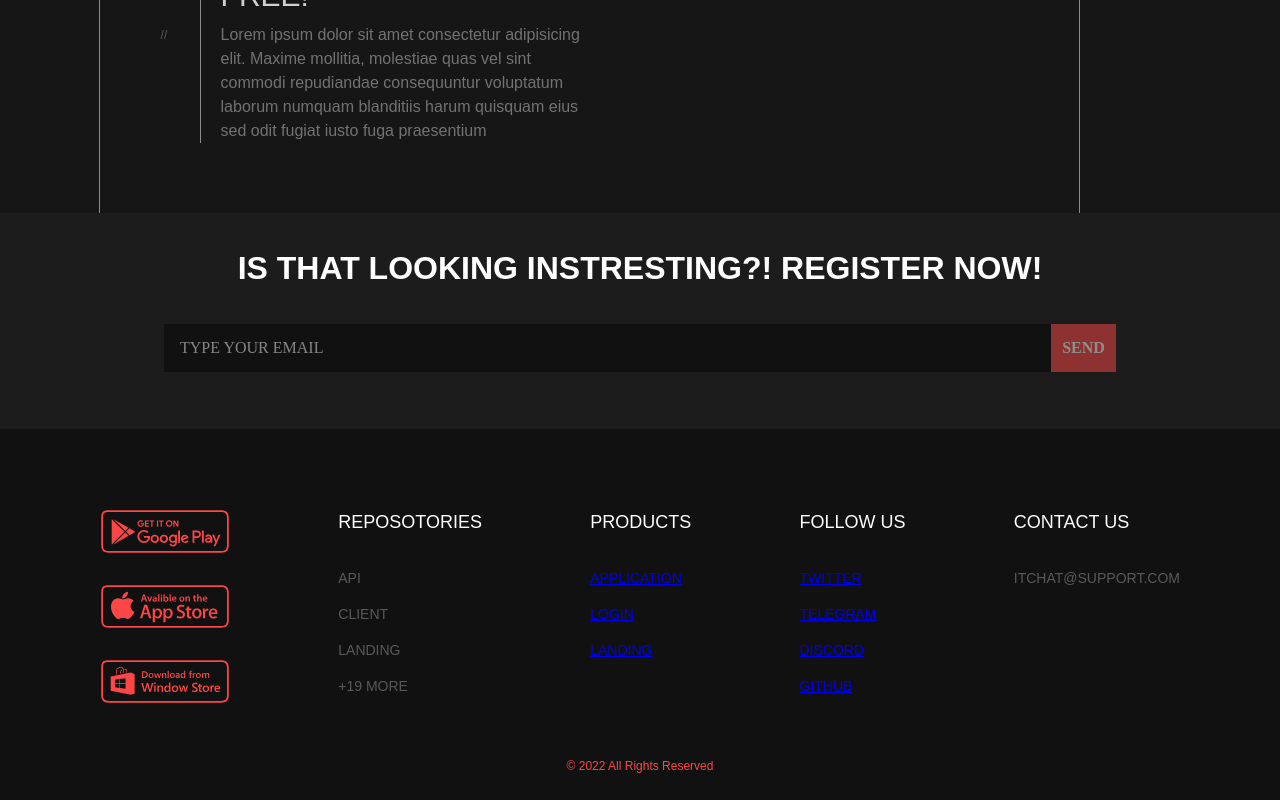
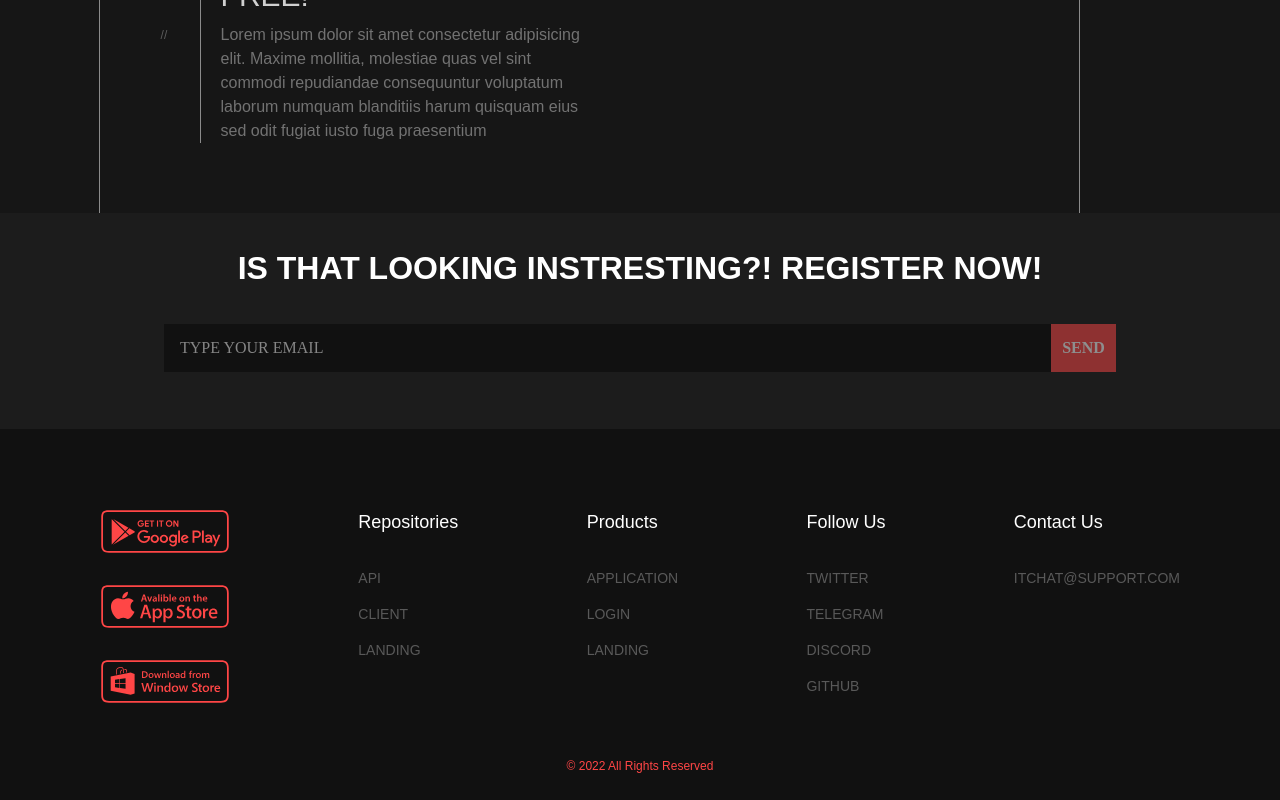
Before and after one commit to zaunchat/landing, a Next.js app: page / in a window 1280 px wide. Shown: the part 1054-1854 px from the top of the page. Built offline with nearby package versions, Linux system fonts and the light colour scheme; a web font is replaced by a local one.

Commit message:
fix: Use ul + li

```diff
--- a/src/components/Footer.tsx
+++ b/src/components/Footer.tsx
@@ -15,37 +15,35 @@ export function Footer() {
           <MicosoftStoreIcon />
         </div>
         <div className={styles.list}>
-          <div className={styles.title}>REPOSOTORIES</div>
-          <div className={styles.items}>
-            <div>API</div>
-            <div>CLIENT</div>
-            <div>LANDING</div>
-            <div>+19 MORE</div>
-          </div>
-        </div>
-        {/* TODO?: use li list */}
-        <div className={styles.list}>
-          <div className={styles.title}>PRODUCTS</div>
-          <div className={styles.items}>
-            <a href="#">APPLICATION</a>
-            <a href="#">LOGIN</a>
-            <a href="#">LANDING</a>
-          </div>
+          <div className={styles.title}>Repositories</div>
+          <ul className={styles.items}>
+            <li><a href="#">API</a></li>
+            <li><a href="#">Client</a></li>
+            <li><a href="#">Landing</a></li>
+          </ul>
         </div>
         <div className={styles.list}>
-          <div className={styles.title}>FOLLOW US</div>
-          <div className={styles.items}>
-            <a href="#">TWITTER</a>
-            <a href="#">TELEGRAM</a>
-            <a href="#">DISCORD</a>
-            <a href="https://github.com/itchatapp">GITHUB</a>
-          </div>
+          <div className={styles.title}>Products</div>
+          <ul className={styles.items}>
+            <li><a href="#">Application</a></li>
+            <li><a href="#">Login</a></li>
+            <li><a href="#">Landing</a></li>
+          </ul>
         </div>
         <div className={styles.list}>
-          <div className={styles.title}>CONTACT US</div>
-          <div className={styles.items}>
-            <div>ITCHAT@SUPPORT.COM</div>
-          </div>
+          <div className={styles.title}>Follow Us</div>
+          <ul className={styles.items}>
+            <li><a href="#">Twitter</a></li>
+            <li><a href="#">Telegram</a></li>
+            <li><a href="#">Discord</a></li>
+            <li><a href="https://github.com/itchatapp">Github</a></li>
+          </ul>
+        </div>
+        <div className={styles.list}>
+          <div className={styles.title}>Contact Us</div>
+          <ul className={styles.items}>
+            <li><a href="mailto:itchat@support.com">itchat@support.com</a></li>
+          </ul>
         </div>
       </footer>
       <div className={styles.copy_right}>© 2022 All Rights Reserved</div>
--- a/src/styles/components/Footer.module.scss
+++ b/src/styles/components/Footer.module.scss
@@ -8,35 +8,52 @@
   line-height: 18px;
   color: #ff4646;
 }
+
 .footer {
   height: 353px;
   display: flex;
   justify-content: space-between;
-  & > .downloads {
+
+  &>.downloads {
     display: flex;
     flex-direction: column;
     gap: 30px;
     margin-top: 80px;
   }
-  & > .list {
+
+  &>.list {
     margin-top: 80px;
     display: flex;
     flex-direction: column;
     gap: 32px;
-    & > .title {
+
+    &>.title {
       font-weight: 400;
       font-size: 18px;
       line-height: 27px;
       color: #ffffff;
     }
-    & > .items {
+
+    ul {
       display: flex;
       gap: 15px;
       flex-direction: column;
+      list-style-type: none;
+    }
+
+    ul li {
       font-weight: 400;
       font-size: 14px;
       line-height: 21px;
-      color: #595959;
+      text-transform: uppercase;
+
+      a {
+        color: #595959;
+      }
+
+      a:hover {
+        color: #ff4646;
+      }
     }
   }
 }
--- a/src/styles/globals.scss
+++ b/src/styles/globals.scss
@@ -1,6 +1,7 @@
 @import url('https://use.typekit.net/oet8egg.css');
 @import url('https://fonts.googleapis.com/css?family=Inter');
 @import "./utilities/_variables.scss";
+
 * {
   margin: 0;
   padding: 0;
@@ -14,13 +15,21 @@ body {
   font-family: oswald, sans-serif;
   font-style: normal;
   font-weight: 200;
+
   &::-webkit-scrollbar {
     width: 5px;
   }
+
   &::-webkit-scrollbar-thumb {
     background-color: $light_red;
   }
+
   *::selection {
     background: $light_red;
   }
 }
+
+
+a {
+  text-decoration: none;
+}
```
